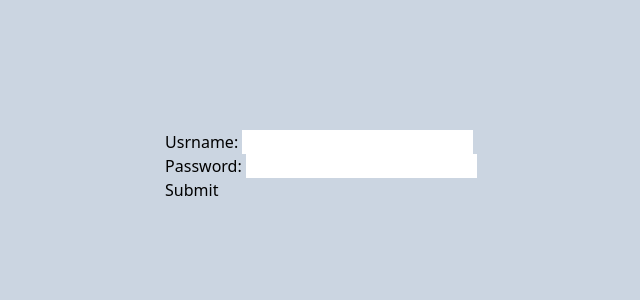
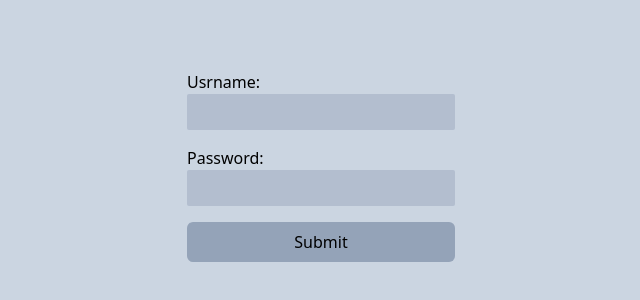
Before and after one commit to pdrm26/poster, a React (Vite) app: page / in a window 1280 px wide. Shown: the part 234-534 px from the top of the page, without its empty margins (319-959 px from the left). Built offline with nearby package versions, Linux system fonts and the light colour scheme.

Commit message:
feat: add dotenv

```diff
--- a/package.json
+++ b/package.json
@@ -4,14 +4,16 @@
   "description": "",
   "type": "commonjs",
   "scripts": {
-    "start": "concurrently \"nodemon server.ts\" \"vite\""
+    "start": "vite"
   },
   "keywords": [],
   "author": "",
   "license": "ISC",
   "dependencies": {
     "cors": "^2.8.5",
+    "dotenv": "^16.4.4",
     "express": "^4.18.2",
+    "react": "^18.2.0",
     "react-dom": "^18.2.0",
     "react-router-dom": "^6.21.3"
   },
@@ -26,7 +28,6 @@
     "@typescript-eslint/parser": "^6.19.1",
     "@vitejs/plugin-react": "^4.2.1",
     "autoprefixer": "^10.4.17",
-    "concurrently": "^8.2.2",
     "eslint": "^8.56.0",
     "eslint-config-prettier": "^9.1.0",
     "eslint-import-resolver-typescript": "^3.6.1",
@@ -38,7 +39,6 @@
     "postcss": "^8.4.33",
     "prettier": "^3.2.4",
     "prettier-plugin-tailwindcss": "^0.5.11",
-    "react": "^18.2.0",
     "tailwindcss": "^3.4.1",
     "ts-node": "^10.9.2",
     "typescript": "^5.3.3",
--- a/src/pages/Login.tsx
+++ b/src/pages/Login.tsx
@@ -4,25 +4,39 @@ export default function Login() {
     const formData = new FormData(event.currentTarget);
     const username = formData.get("username");
     const password = formData.get("password");
-    fetch("http://127.0.0.1:3001/login", {
+    fetch(`${import.meta.env.VITE_BASE_URL}/login`, {
       method: "POST",
       headers: { "Content-Type": "application/json" },
       body: JSON.stringify({ username, password }),
     });
-    console.log(username, password);
   };
 
   return (
-    <form onSubmit={handleForm}>
-      <div>
+    <form onSubmit={handleForm} className="space-y-4">
+      <div className="flex flex-col">
         <label htmlFor="username">Usrname: </label>
-        <input type="text" name="username" id="username" />
+        <input
+          type="text"
+          name="username"
+          id="username"
+          className="bg-slate-400/45 rounded-sm outline-none text-lg p-1"
+        />
       </div>
-      <div>
+      <div className="flex flex-col">
         <label htmlFor="password">Password: </label>
-        <input type="text" name="password" id="password" />
+        <input
+          type="password"
+          name="password"
+          id="password"
+          className="bg-slate-400/45 rounded-sm outline-none text-lg p-1"
+        />
       </div>
-      <button type="submit">Submit</button>
+      <button
+        type="submit"
+        className="py-2 px-4 rounded-md bg-slate-400 w-full"
+      >
+        Submit
+      </button>
     </form>
   );
 }
--- /dev/null
+++ b/src/vite-env.d.ts
@@ -0,0 +1 @@
+/// <reference types="vite/client" />
```
Also changed, not shown: 2 other files (tests, documents, lock files or other folders).
